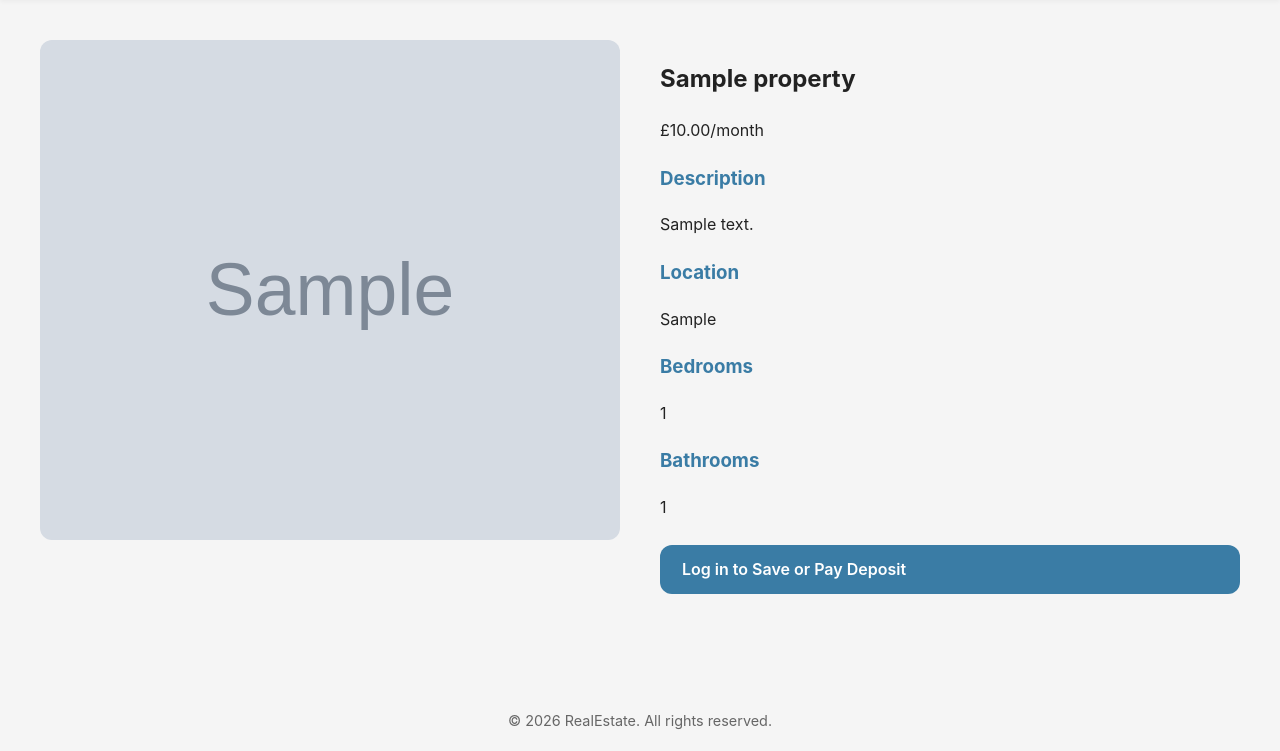
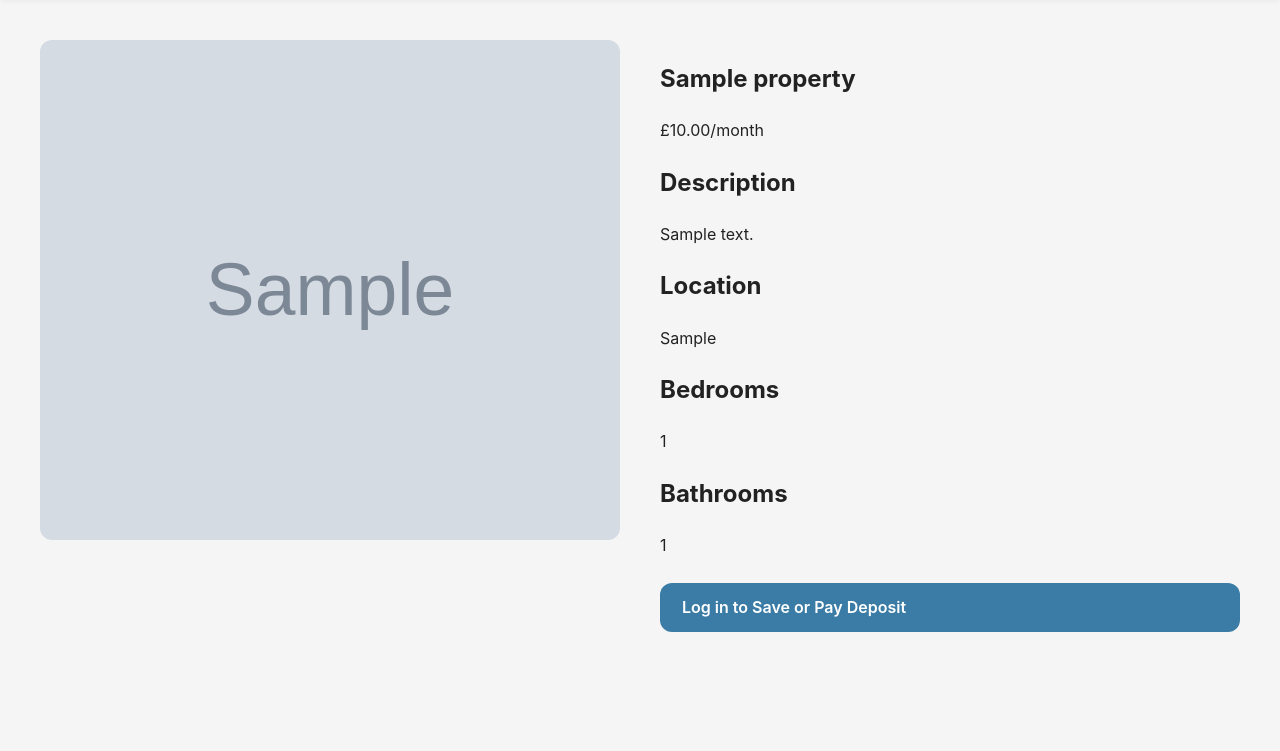
Before and after one commit to Blank55-cell/milestoneproject4, a Django app: page /listings/1/ in a window 1280 px wide. Shown: the part 76-827 px from the top of the page. Before the commit the page ends 805 px from the top, so only its background shows below. Run offline with Django 5.2, Linux system fonts and the light colour scheme; tables that the repository leaves empty hold one stand-in row (values such as "Sample post"); grey boxes marked "Sample" are stand-in pictures.

```diff
--- a/templates/property_details.html
+++ b/templates/property_details.html
@@ -4,7 +4,7 @@
 {% block content %}
 
 <!-- property details wrapper -->
-<div class="details-wrapper" aria-label="Property details section">
+<div class="details-wrapper" role="region" aria-label="Property details section">
 
     <div class="details-image-container">
         {% if property.image_url %}
@@ -24,19 +24,19 @@
             £{{ property.price }}/month
         </p>
 
-        <h3>Description</h3>
+        <h2>Description</h2>
         <p>{{ property.description }}</p>
 
-        <h3>Location</h3>
+        <h2>Location</h2>
         <p>{{ property.location }}</p>
 
-        <h3>Bedrooms</h3>
+        <h2>Bedrooms</h2>
         <p>
             <span class="visually-hidden">{{ property.bedrooms }} bedrooms</span>
             {{ property.bedrooms }}
         </p>
 
-        <h3>Bathrooms</h3>
+        <h2>Bathrooms</h2>
         <p>
             <span class="visually-hidden">{{ property.bathrooms }} bathrooms</span>
             {{ property.bathrooms }}
```
